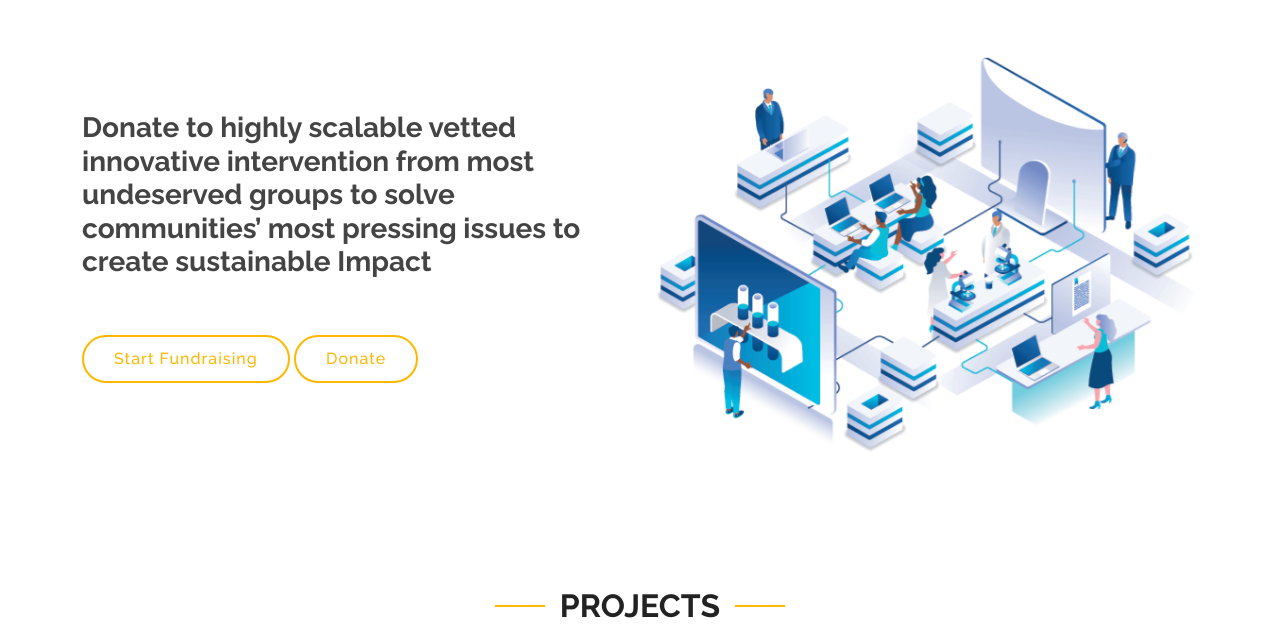
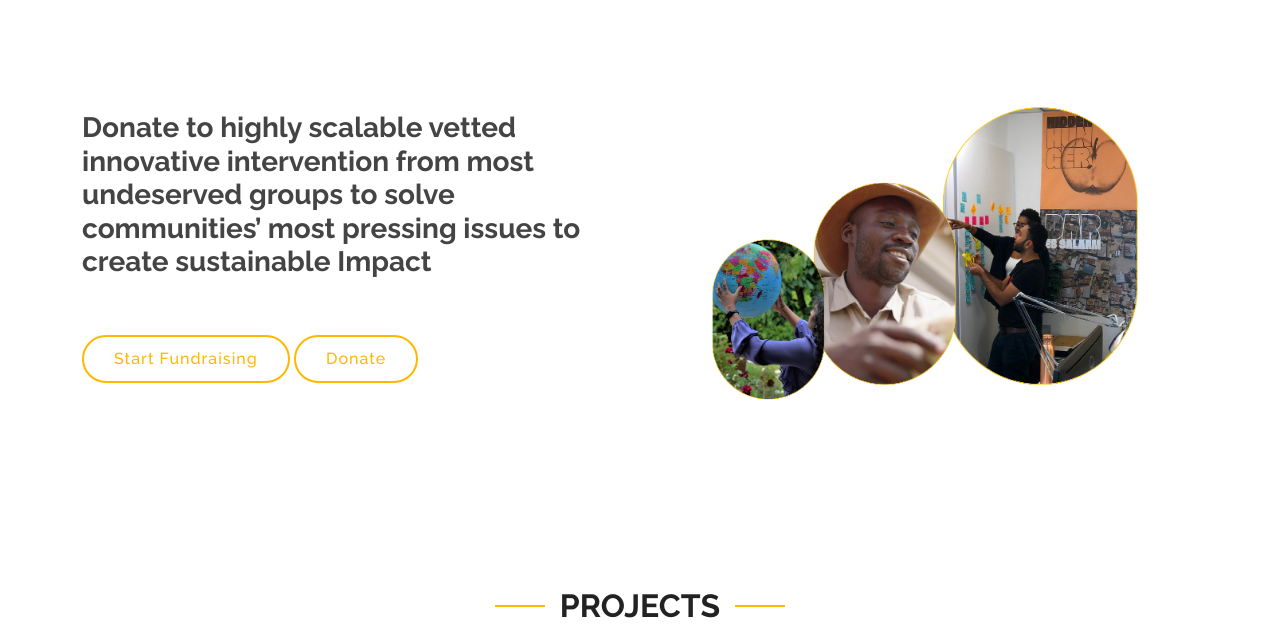
Before and after one commit to isayaeli/crowdfundr, a Django app: page / in a window 1280 px wide. Shown: the part 103-744 px from the top of the page. Run offline with Django 3.2, Linux system fonts and the light colour scheme; data that the repository does not hold is empty; some libraries are stand-ins or nearby versions.

Commit message:
Updated logo and new Hero image

```diff
--- a/templates/home/donate.html
+++ b/templates/home/donate.html
@@ -10,7 +10,7 @@
       <div class="container">
 
         <div class="d-flex justify-content-between align-items-center">
-          <h2><a href="{% url 'home' %}"><img src="{% static 'assets/img/logo3.png' %}" style="height: 70x;width: 150px;" alt="" class="img-fluid"></a></h2>
+          <h2><a href="{% url 'home' %}"><img src="{% static 'assets/img/logo.png' %}" style="height: 70x;width: 150px;" alt="" class="img-fluid"></a></h2>
           <ol>
             <li><a href="{% url 'home' %}">Home</a></li>
             <li>Donate</li>
--- a/templates/home/home.html
+++ b/templates/home/home.html
@@ -15,7 +15,7 @@
           </div>
         </div>
         <div class="col-lg-6 order-1 order-lg-2 hero-img" data-aos="fade-left" data-aos-delay="200">
-          <img src="{% static 'assets/img/hero-img.png' %}" class="img-fluid animated" alt="">
+          <img src="{% static 'assets/img/hero.png' %}" class="img-fluid animated" alt="">
         </div>
       </div>
     </div>
```
Also changed, not shown: static/assets/img/hero.png (added).
